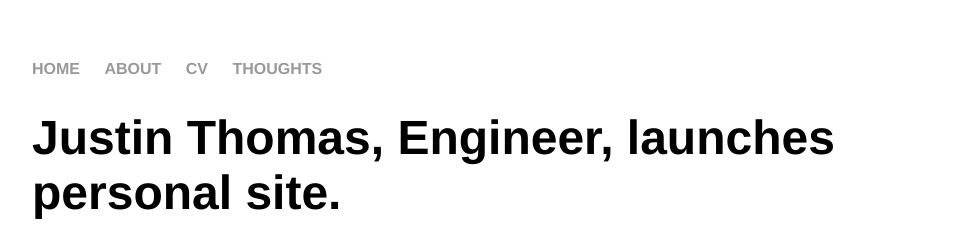
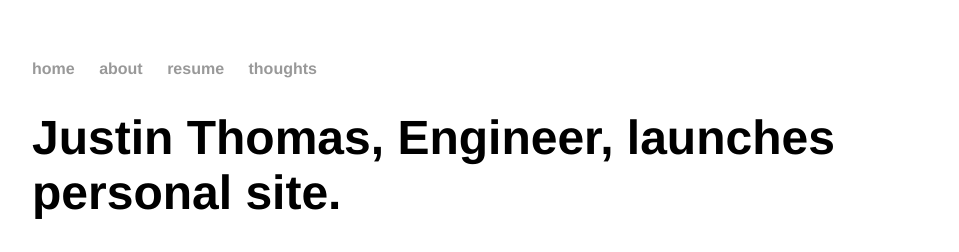
Before and after one commit to technology-jt/personal-site, a Jekyll site: the page built from _posts/2021-08-22-justin-theodore-site-launched.md, in a window 1280 px wide. Shown: the top 252 px of the page, without its empty margins (160-1119 px from the left). Built offline with Jekyll 4.4.1, drawn with Linux system fonts in a browser that asks for light colours.

Commit message:
Update default.html

```diff
--- a/_layouts/default.html
+++ b/_layouts/default.html
@@ -8,10 +8,10 @@
 		<body>
 			<nav>
 	    		<ul>
-	        		<li><a href="/">HOME</a></li>
-		        	<li><a href="/about">ABOUT</a></li>
-	        		<li><a href="/cv">CV</a></li>
-	        		<li><a href="/blog">THOUGHTS</a></li>
+	        		<li><a href="/">home</a></li>
+		        	<li><a href="/about">about</a></li>
+	        		<li><a href="/cv">resume</a></li>
+	        		<li><a href="/blog">thoughts</a></li>
 	    		</ul>
 			</nav>
 			<div class="container">
```
